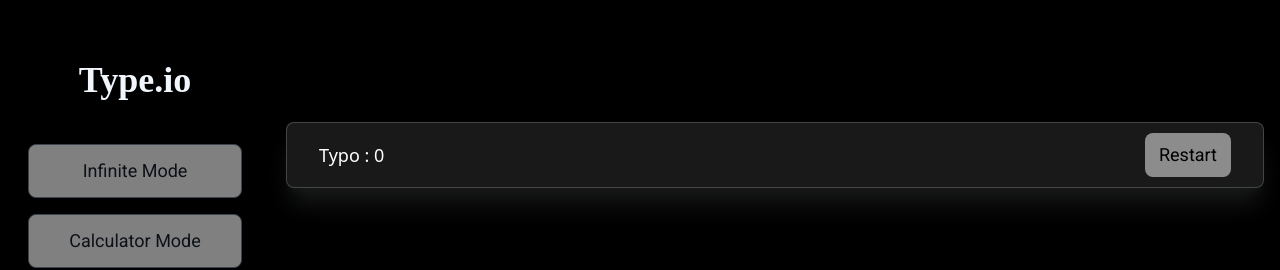
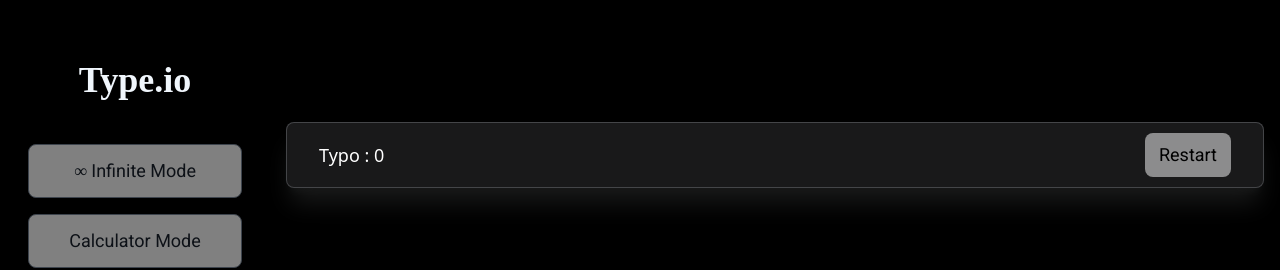
Before and after one commit to SujitInWeb/Type.io, a React (Vite) app in the folder Type.io/: page / in a window 1280 px wide. Shown: the top 270 px of the page. Built offline with nearby package versions, Linux system fonts and the light colour scheme; a web font is replaced by a local one.

Commit message:
some changes

```diff
--- a/Type.io/index.html
+++ b/Type.io/index.html
@@ -12,7 +12,7 @@
     <link rel="preconnect" href="https://fonts.gstatic.com" crossorigin>
     <link href="https://fonts.googleapis.com/css2?family=Electrolize&display=swap" rel="stylesheet">
     <meta name="viewport" content="width=device-width, initial-scale=1.0" />
-    <title>type.io</title>
+    <title>Type.io</title>
   </head>
   <body>
     <div id="root"></div>
--- a/Type.io/src/Sidebar.jsx
+++ b/Type.io/src/Sidebar.jsx
@@ -41,7 +41,7 @@ export default function Sidebar({ setActiveMode, isOpen, setIsOpen }) {
             setIsOpen(false);
           }}
         >
-          Infinite Mode
+          ∞ Infinite Mode
         </button>
 
         <button
```
